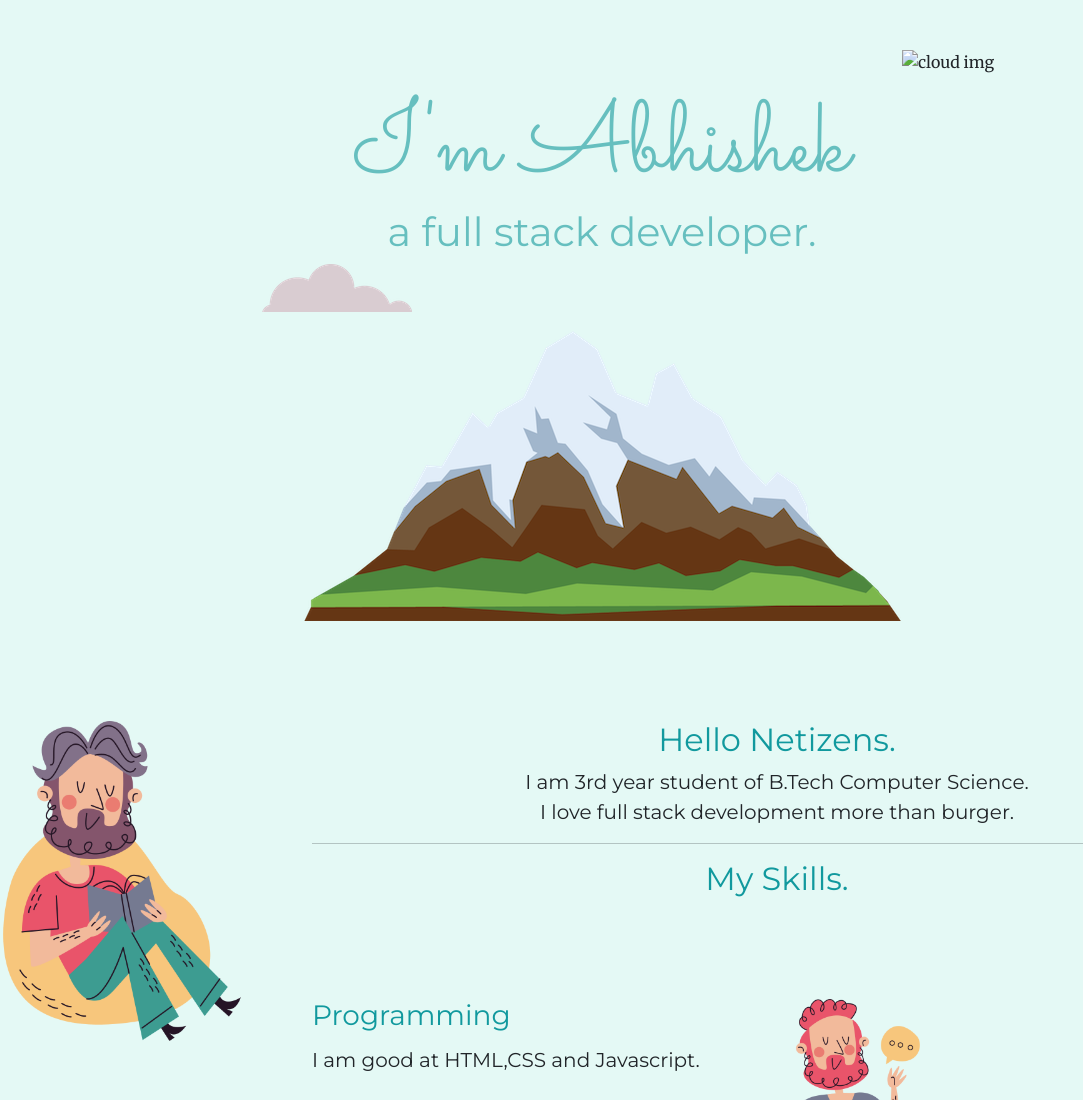
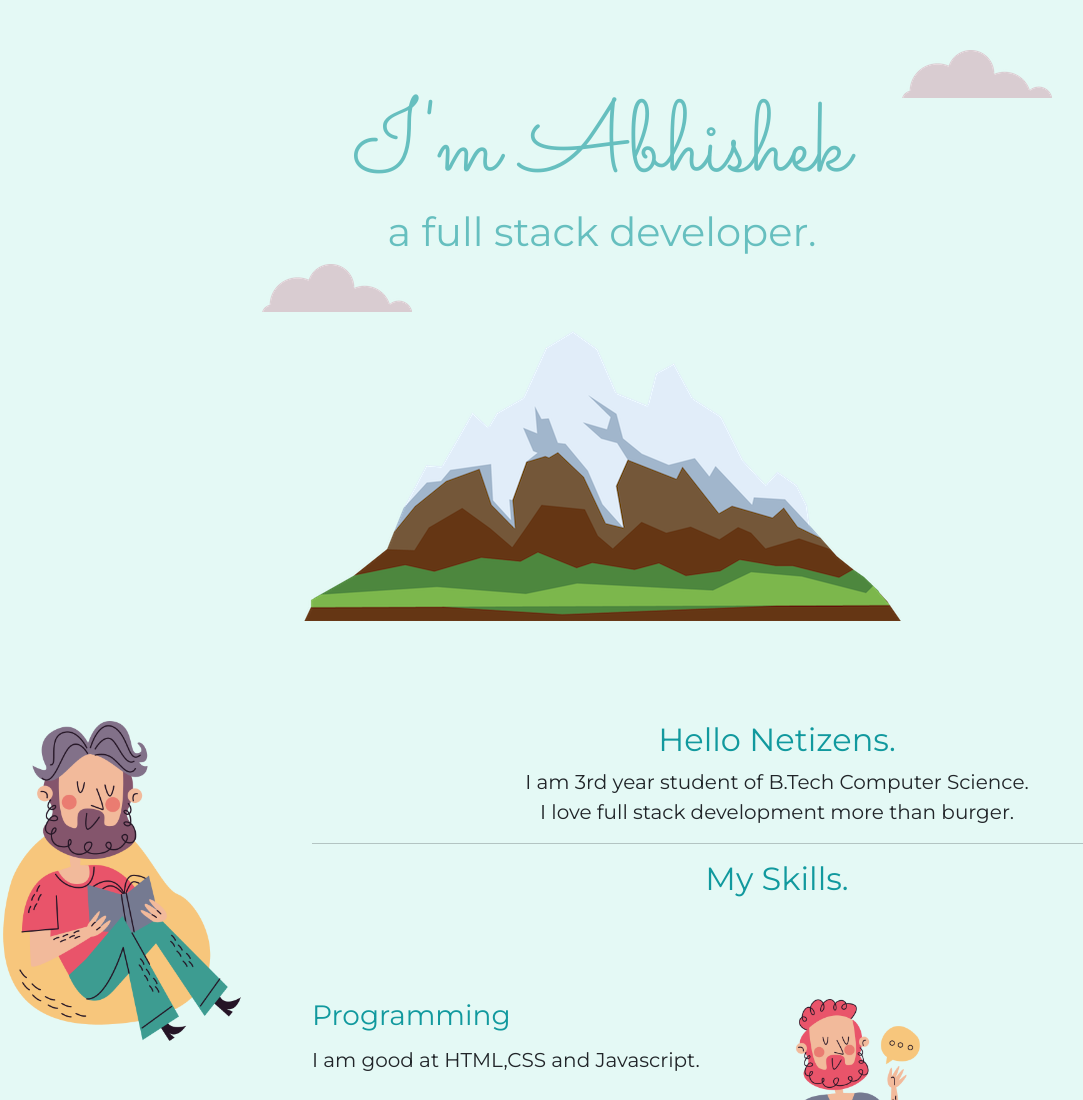
Before and after one commit to Abhishek9460/CV, a plain HTML site: page index.html in a window 1280 px wide. Shown: the top 1100 px of the page, without its empty margins (38-1121 px from the left). Drawn offline with nearby package versions, Linux system fonts and the light colour scheme.

Commit message:
Update index.html

```diff
--- a/index.html
+++ b/index.html
@@ -12,7 +12,7 @@
 </head>
 <body>
     <div class="top-container">
-        <img class="top-cloud" src="images/cloud.png" alt="cloud img">
+        <img class="top-cloud" src="cloud.png" alt="cloud img">
     <h1>I'm Abhishek </h1>
     <h2 class="pro">a full stack developer.</h2>
     <img class="bottom-cloud" src="cloud.png" alt="cloud-img">
```
